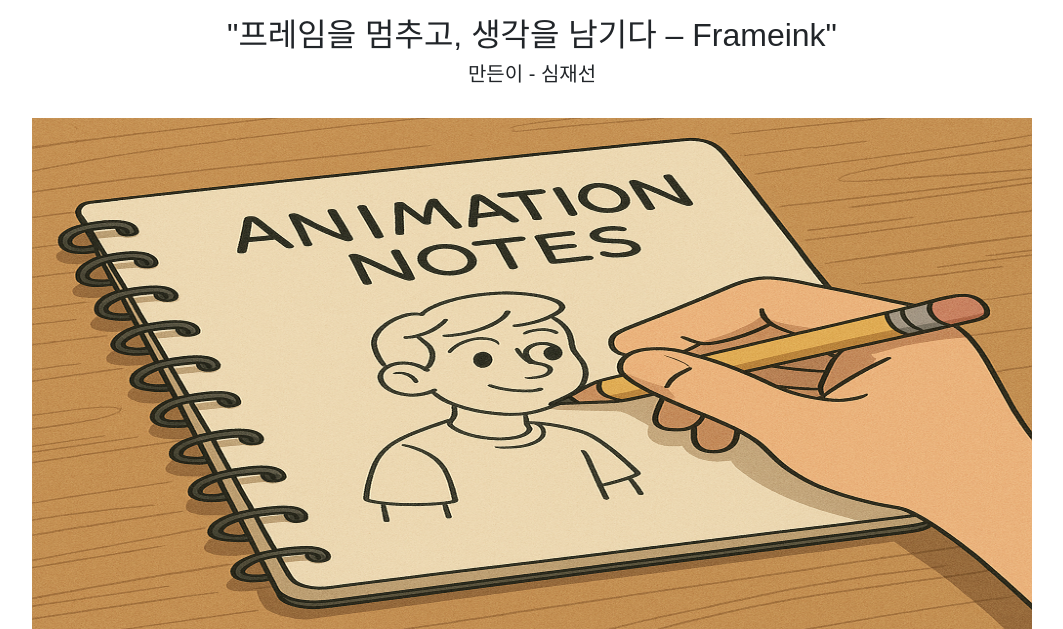
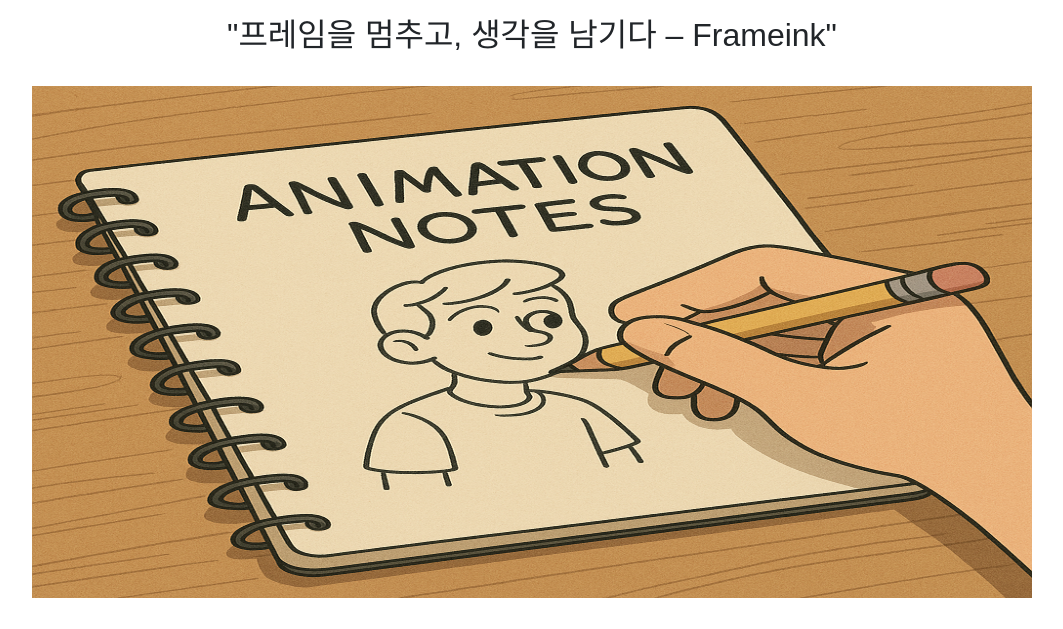
Before and after one commit to jamesshim/frameink, a Django app: page / in a window 1280 px wide. Shown: the part 56-685 px from the top of the page, without its empty margins (108-1171 px from the left). Run offline with Django 5.2, Linux system fonts and the light colour scheme; some libraries are stand-ins or nearby versions; some web fonts are replaced.

Commit message:
h5 문구 수정

```diff
--- a/templates/frameink/home.html
+++ b/templates/frameink/home.html
@@ -5,7 +5,6 @@
 
 <div class="container my-3 text-center">
     <h2>"프레임을 멈추고, 생각을 남기다 – Frameink"</h2>
-    <h5>만든이 - 심재선</h5>
 
     <img src="{% static 'home_image.png' %}" alt="프레임잉크 이미지" class="home-image">
 </div>
```
